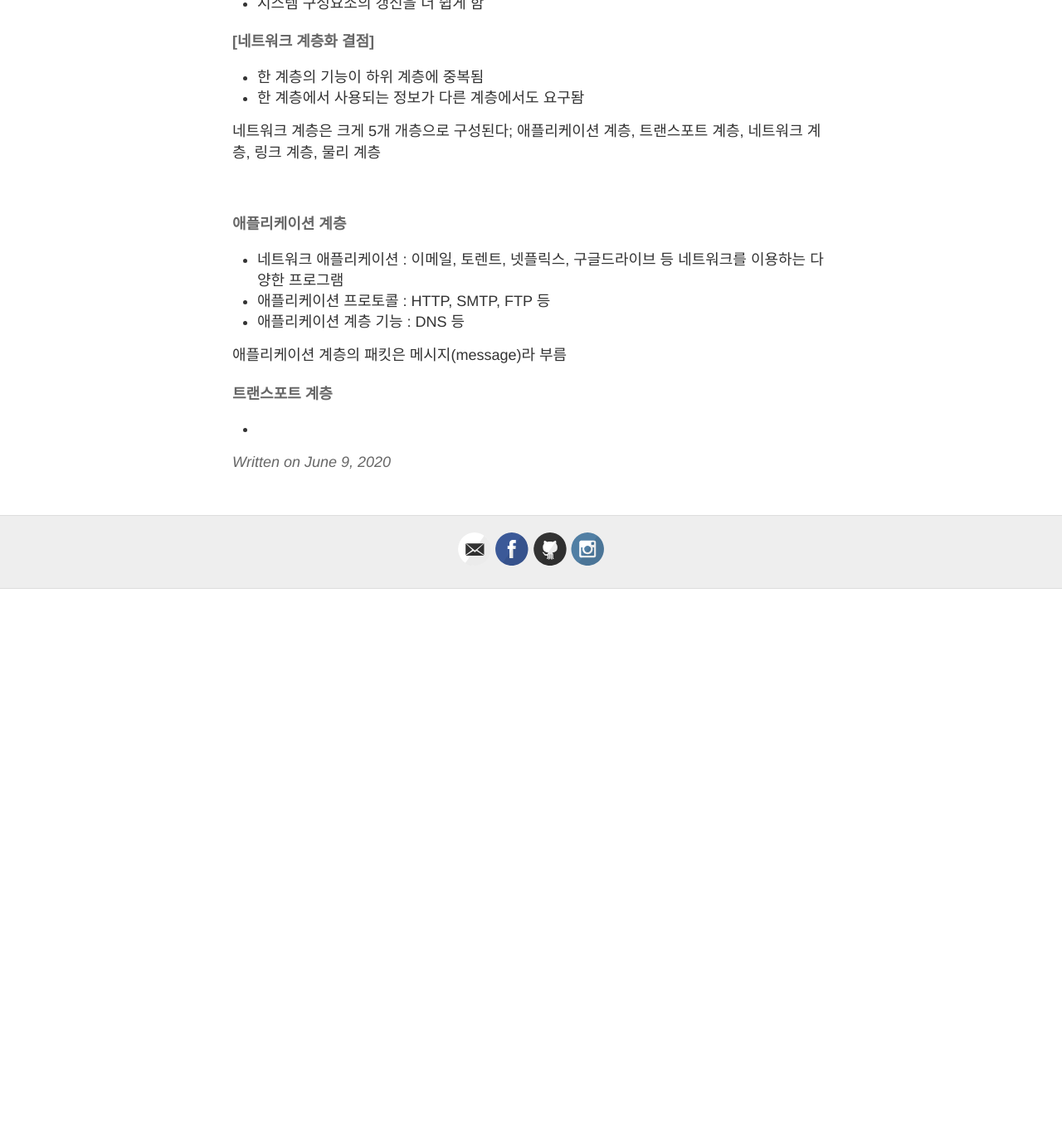
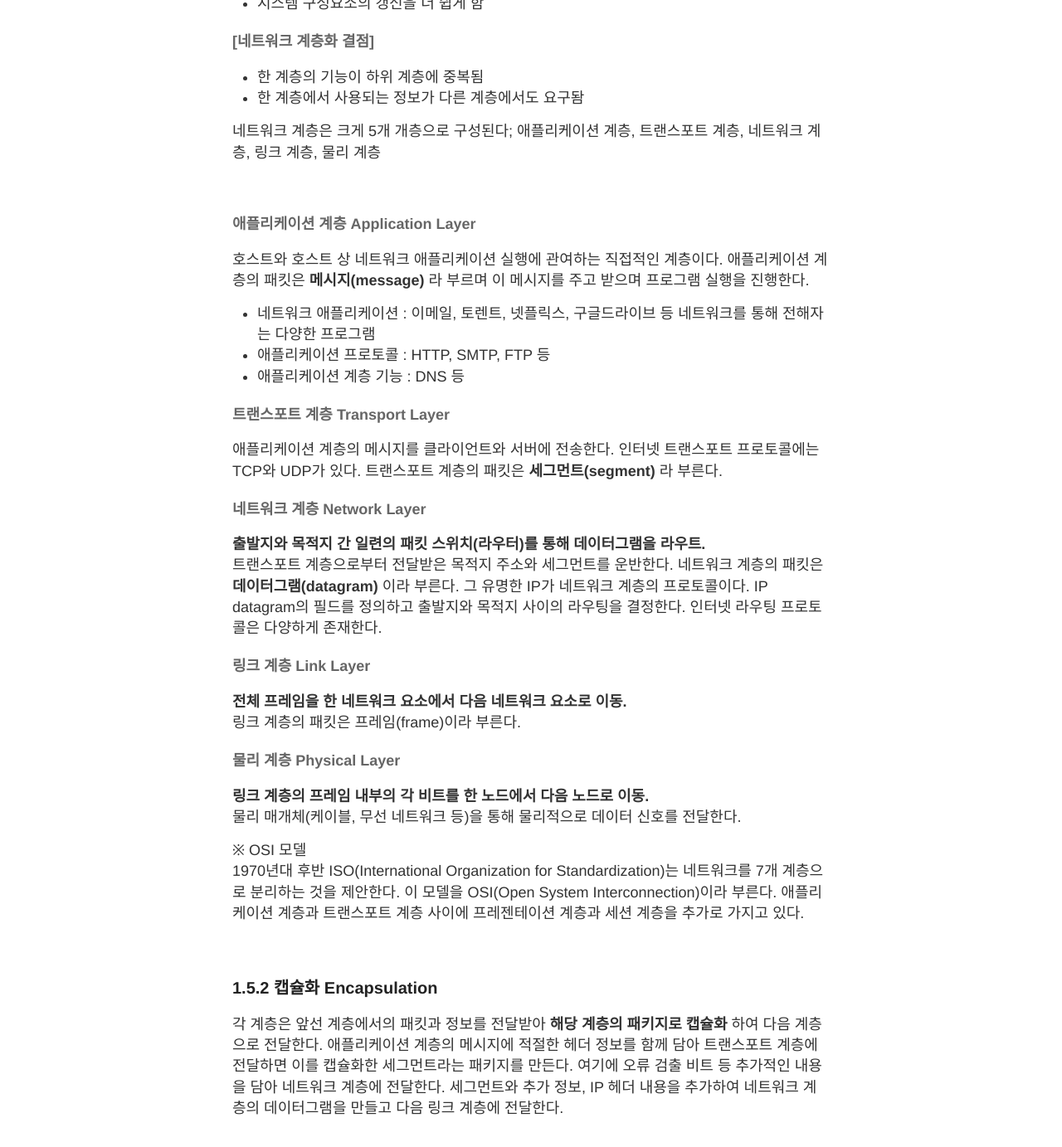
Before and after one commit to eunzihong/eunzihong.github.io, a Jekyll site: the page built from _posts/2020-06-09-Network1-5.md, in a window 1280 px wide and 1400 px high, scrolled down 611 px. Shown: the top 1383 px of the window at 83% size. Built offline with Jekyll 4.4.1, drawn with Linux system fonts in a browser that asks for light colours; comment, search, counter and statistics services are not loaded; before the commit the page ends 1321 px from its top, so only the background shows below that.

Commit message:
Protocol Layers

```diff
--- a/_posts/2020-06-09-Network1-5.md
+++ b/_posts/2020-06-09-Network1-5.md
@@ -24,12 +24,35 @@ Computer Networking: A top-down approach
 
 <br>
 
-#### 애플리케이션 계층
-- 네트워크 애플리케이션 : 이메일, 토렌트, 넷플릭스, 구글드라이브 등 네트워크를 이용하는 다양한 프로그램
+#### 애플리케이션 계층 Application Layer
+호스트와 호스트 상 네트워크 애플리케이션 실행에 관여하는 직접적인 계층이다. 애플리케이션 계층의 패킷은 **메시지(message)** 라 부르며 이 메시지를 주고 받으며 프로그램 실행을 진행한다.
+
+- 네트워크 애플리케이션 : 이메일, 토렌트, 넷플릭스, 구글드라이브 등 네트워크를 통해 전해자는 다양한 프로그램
 - 애플리케이션 프로토콜 : HTTP, SMTP, FTP 등
 - 애플리케이션 계층 기능 : DNS 등
 
-애플리케이션 계층의 패킷은 메시지(message)라 부름
+#### 트랜스포트 계층 Transport Layer
+애플리케이션 계층의 메시지를 클라이언트와 서버에 전송한다. 인터넷 트랜스포트 프로토콜에는 TCP와 UDP가 있다. 트랜스포트 계층의 패킷은 **세그먼트(segment)** 라 부른다.
 
-#### 트랜스포트 계층
--
+#### 네트워크 계층 Network Layer
+**출발지와 목적지 간 일련의 패킷 스위치(라우터)를 통해 데이터그램을 라우트.**
+트랜스포트 계층으로부터 전달받은 목적지 주소와 세그먼트를 운반한다. 네트워크 계층의 패킷은 **데이터그램(datagram)** 이라 부른다. 그 유명한 IP가 네트워크 계층의 프로토콜이다. IP datagram의 필드를 정의하고 출발지와 목적지 사이의 라우팅을 결정한다. 인터넷 라우팅 프로토콜은 다양하게 존재한다.
+
+#### 링크 계층 Link Layer
+**전체 프레임을 한 네트워크 요소에서 다음 네트워크 요소로 이동.**
+링크 계층의 패킷은 프레임(frame)이라 부른다.
+
+#### 물리 계층 Physical Layer
+**링크 계층의 프레임 내부의 각 비트를 한 노드에서 다음 노드로 이동.**
+물리 매개체(케이블, 무선 네트워크 등)을 통해 물리적으로 데이터 신호를 전달한다.
+
+※ OSI 모델
+1970년대 후반 ISO(International Organization for Standardization)는 네트워크를 7개 계층으로 분리하는 것을 제안한다. 이 모델을 OSI(Open System Interconnection)이라 부른다. 애플리케이션 계층과 트랜스포트 계층 사이에 프레젠테이션 계층과 세션 계층을 추가로 가지고 있다.
+
+<br>
+
+### 1.5.2 캡슐화 Encapsulation
+각 계층은 앞선 계층에서의 패킷과 정보를 전달받아 **해당 계층의 패키지로 캡슐화** 하여 다음 계층으로 전달한다. 애플리케이션 계층의 메시지에 적절한 헤더 정보를 함께 담아 트랜스포트 계층에 전달하면 이를 캡슐화한 세그먼트라는 패키지를 만든다. 여기에 오류 검출 비트 등 추가적인 내용을 담아 네트워크 계층에 전달한다. 세그먼트와 추가 정보, IP 헤더 내용을 추가하여 네트워크 계층의 데이터그램을 만들고 다음 링크 계층에 전달한다.
+
+<br>
+<br>
```
